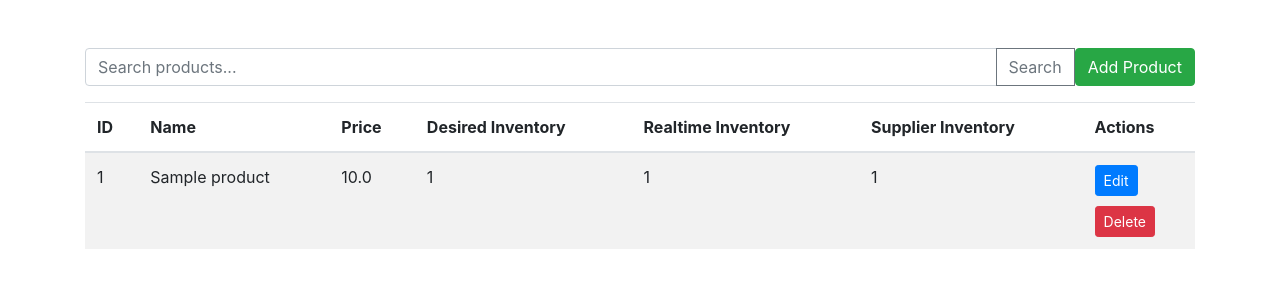
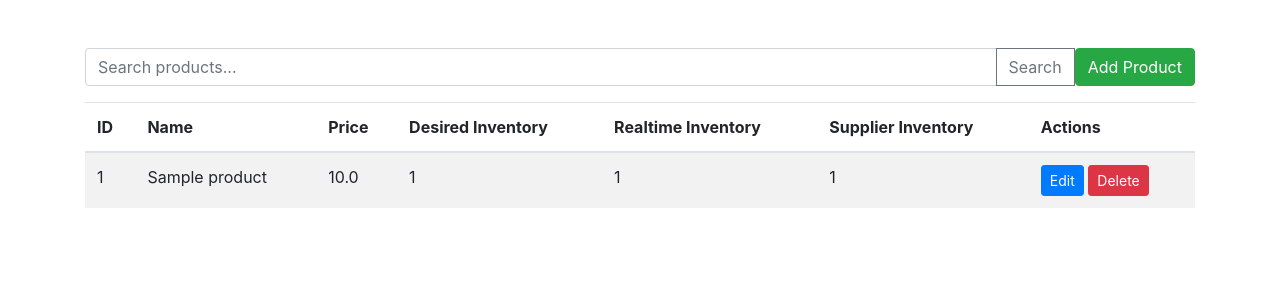
Before and after one commit to Ahmed78978/Product-Management, a Flask app: page / in a window 1280 px wide. Shown: the part 56-356 px from the top of the page. Run offline with Flask 3, Linux system fonts and the light colour scheme; a user stored in the database is signed in; tables that the repository leaves empty hold one stand-in row (values such as "Sample post"); some libraries are stand-ins or nearby versions.

Commit message:
Update index.html

```diff
--- a/templates/index.html
+++ b/templates/index.html
@@ -109,15 +109,13 @@
             <td label="Supplier Inventory">{{ product.supplier_inventory }}</td>
             <td>
 			{% if current_user.is_authenticated %}
-                <div style="margin-bottom: 10px;">
+
     <a href="{{ url_for('edit_product', id=product.id) }}" class="btn btn-primary btn-sm">Edit</a>
-</div>
-<div>
+
     <form action="{{ url_for('delete_product', id=product.id) }}" method="post" style="display: inline-block;">
         <button type="submit" class="btn btn-danger btn-sm">Delete</button>
     </form>
 
-</div>
 {% endif %}
             </td>
         </tr>
```
